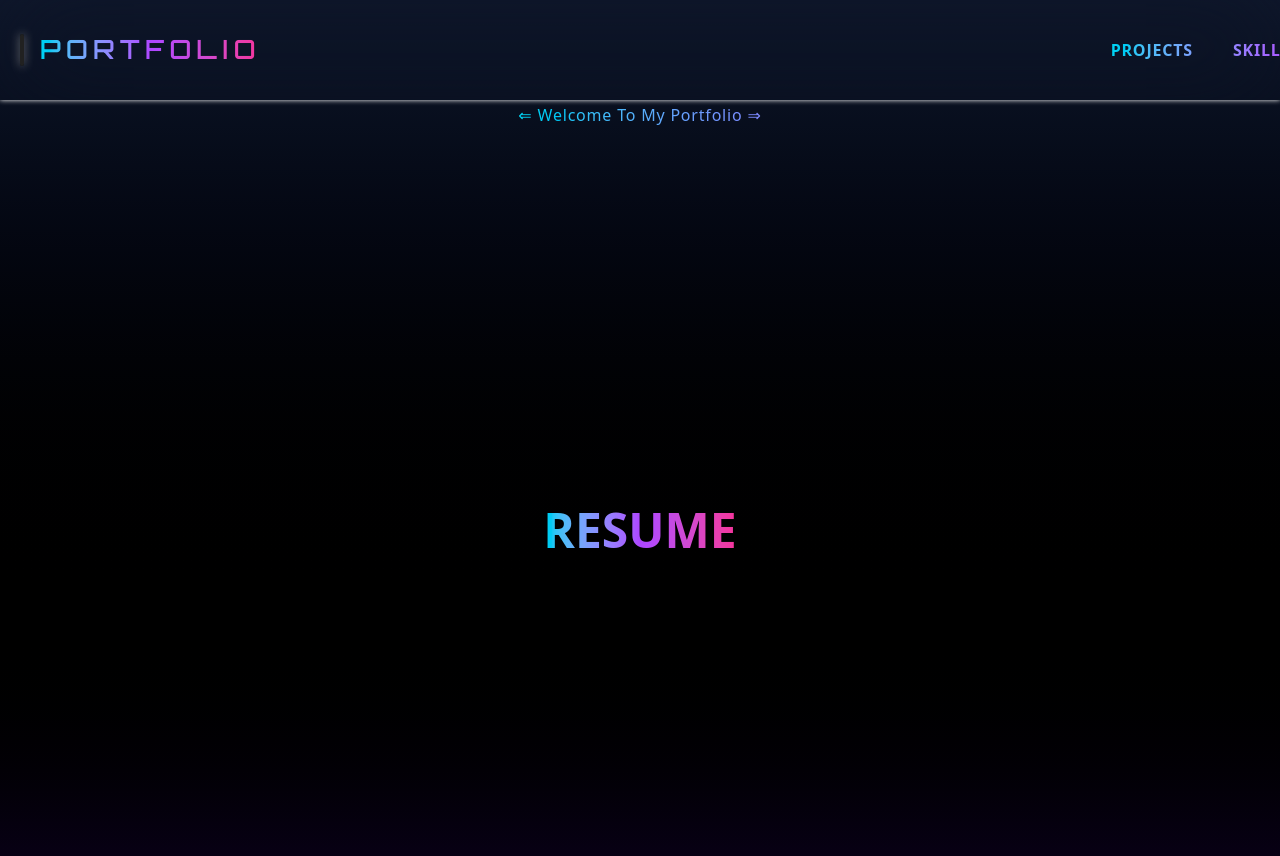
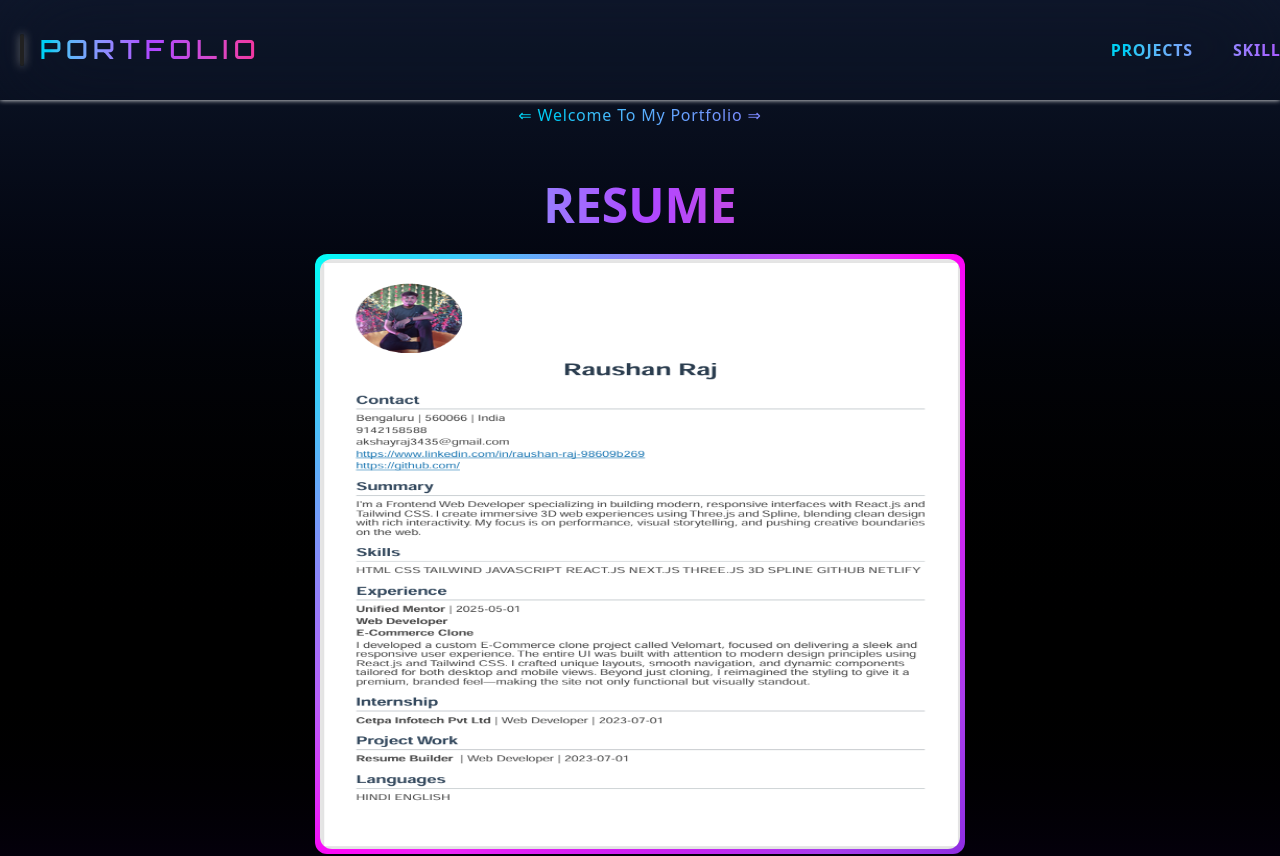
Before and after one commit to khiladi01/Portfolio-Project, a React (Vite) app: page /resume in a window 1280 px wide. Shown: the top 856 px of the page. Built offline with nearby package versions, Linux system fonts and the light colour scheme.

Commit message:
working on resume page almost done

```diff
--- a/src/Pages/Project.jsx
+++ b/src/Pages/Project.jsx
@@ -33,7 +33,7 @@ function Project () {
       link: "https://khiladi01.github.io/Resume-Builder/"
     }, {
       id: "projectlayoutthird",
-      title: "Billionary ➤ 3D Web Clone",
+      title: "Billionary ➤ 3D Web Landing Page",
       image: Thirdprojectimage,
       tools: ["Vite", "React", "TailWind", "Spline"],
       shadow: "shadow-[#FF00E5]",
--- a/src/Pages/Resume.jsx
+++ b/src/Pages/Resume.jsx
@@ -1,11 +1,24 @@
+import "../style/Edit.css"
+import Resumeimage from "../assets/Resume/My Resume.png"
 import { Link } from "react-router-dom";
 
 function Resume () {
     return(
         <>
         <div className="h-screen bg-transparent grid place-content-center">
-        <div><p className="uppercase text-5xl font-bold bg-gradient-to-r from-cyan-400 via-purple-500 to-pink-500 bg-clip-text text-transparent">resume</p></div>
+        <div><p className="flex justify-center uppercase text-5xl font-bold bg-gradient-to-r from-cyan-400 via-purple-500 to-pink-500 bg-clip-text text-transparent">resume</p></div>
+
+        {/* adding resume  */}
+        <div className="h-[650px] w-full flex justify-center items-center">
+             <div id="resumelayout" className="w-[650px] h-[600px] rounded-xl flex justify-center items-center"><img src={Resumeimage} alt="Resume Image" className="w-[640px] h-[590px] rounded-xl"/></div>
         </div>
+        </div>
+
+        {/* adding button for view resume */}
+        <div className="h-[80px] w-full bg-transparent flex justify-center items-center"><div className="w-[200px] h-[45px] border-[2px] border-cyan-400 rounded-full hover:shadow-[0_0_15px_#00FFF0] transition-all ease-in-out duration-200">
+          <Link className="uppercase text-md font-medium tracking-wider bg-gradient-to-r from-cyan-400 via-purple-500 to-pink-500 bg-clip-text text-transparent  w-full h-full flex justify-center items-center" to="https://github.com/khiladi01/Raushan-Resume">view resume</Link>
+          </div>
+          </div>
 
         {/* back button */}
         <div className="h-auto w-full flex flex-col sm:flex-row justify-center items-center gap-5 px-4 py-4">
--- a/src/style/Edit.css
+++ b/src/style/Edit.css
@@ -96,3 +96,16 @@
   #projectlayoutthird{
     box-shadow: 0px 0px 10px #FF00E5;
   }
+
+  /* Resume Section */
+  #resumelayout{
+    background: radial-gradient(
+        circle at center,
+        #0f0f0f 40%,
+        #24004d 60%,
+        #001f3f 80%,
+        #000 100%
+      ),
+      linear-gradient(135deg, #00fff7, #ff00f7, #8e2de2);
+      background-blend-mode: screen;
+  }
```
Also changed, not shown: src/assets/Resume/My Resume.png (added).
